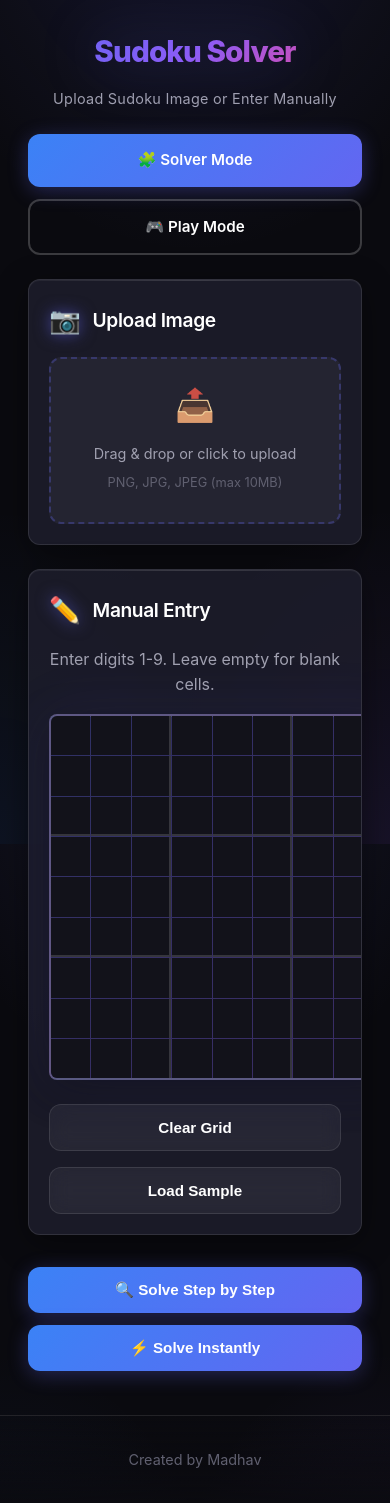
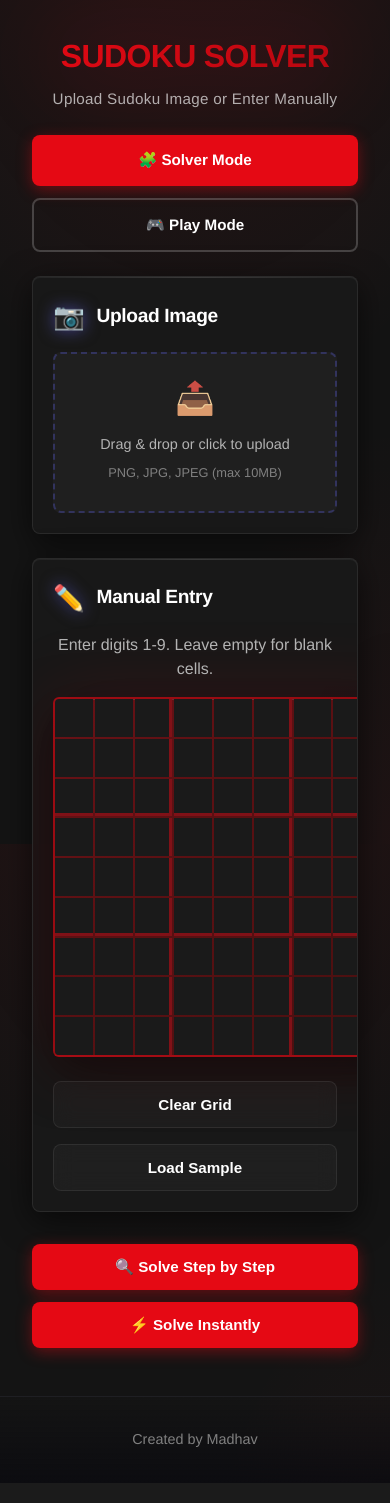
Before and after one commit to Madhav6524/sudoku-solver, a Flask app: page / in a window 390 px wide. Run offline with Flask 3, Linux system fonts and the light colour scheme.

Commit message:
Improve mobile Sudoku grid and cell sizing

```diff
--- a/static/style.css
+++ b/static/style.css
@@ -5,37 +5,37 @@
 
 /* ========== CSS Variables ========== */
 :root {
-    --bg-primary: #0a0a0f;
-    --bg-secondary: #12121a;
-    --bg-card: rgba(30, 30, 45, 0.8);
-    --bg-hover: #2a2a3a;
-    --bg-glass: rgba(255, 255, 255, 0.05);
+    --bg-primary: #141414;
+    --bg-secondary: #1a1a1a;
+    --bg-card: rgba(25, 25, 25, 0.95);
+    --bg-hover: #2d2d2d;
+    --bg-glass: rgba(255, 255, 255, 0.03);
     --text-primary: #ffffff;
-    --text-secondary: #a0a0b0;
-    --text-muted: #606070;
-    --accent-primary: #6366f1;
-    --accent-primary-hover: #818cf8;
-    --accent-red: #ef4444;
-    --accent-red-hover: #f87171;
-    --accent-green: #10b981;
-    --accent-green-light: #34d399;
-    --accent-blue: #3b82f6;
-    --accent-yellow: #f59e0b;
-    --accent-purple: #8b5cf6;
-    --accent-pink: #ec4899;
-    --gradient-primary: linear-gradient(135deg, #6366f1 0%, #8b5cf6 50%, #ec4899 100%);
-    --gradient-secondary: linear-gradient(135deg, #3b82f6 0%, #6366f1 100%);
-    --gradient-success: linear-gradient(135deg, #10b981 0%, #34d399 100%);
-    --border-color: rgba(255, 255, 255, 0.1);
-    --border-glow: rgba(99, 102, 241, 0.3);
-    --shadow-color: rgba(0, 0, 0, 0.4);
-    --shadow-glow: 0 0 40px rgba(99, 102, 241, 0.15);
-    --transition-fast: 0.2s cubic-bezier(0.4, 0, 0.2, 1);
-    --transition-medium: 0.3s cubic-bezier(0.4, 0, 0.2, 1);
-    --transition-bounce: 0.5s cubic-bezier(0.68, -0.55, 0.265, 1.55);
-    --border-radius: 12px;
-    --border-radius-lg: 20px;
-    --border-radius-xl: 28px;
+    --text-secondary: #b3b3b3;
+    --text-muted: #808080;
+    --accent-primary: #e50914;
+    --accent-primary-hover: #f40612;
+    --accent-red: #e50914;
+    --accent-red-hover: #f40612;
+    --accent-green: #46d369;
+    --accent-green-light: #5eda80;
+    --accent-blue: #0080ff;
+    --accent-yellow: #f5c518;
+    --accent-purple: #9b59b6;
+    --accent-pink: #e91e63;
+    --gradient-primary: linear-gradient(135deg, #e50914 0%, #b20710 100%);
+    --gradient-secondary: linear-gradient(135deg, #e50914 0%, #ff4444 100%);
+    --gradient-success: linear-gradient(135deg, #46d369 0%, #5eda80 100%);
+    --border-color: rgba(255, 255, 255, 0.08);
+    --border-glow: rgba(229, 9, 20, 0.4);
+    --shadow-color: rgba(0, 0, 0, 0.6);
+    --shadow-glow: 0 0 40px rgba(229, 9, 20, 0.2);
+    --transition-fast: 0.15s ease;
+    --transition-medium: 0.25s ease;
+    --transition-bounce: 0.4s cubic-bezier(0.68, -0.55, 0.265, 1.55);
+    --border-radius: 8px;
+    --border-radius-lg: 12px;
+    --border-radius-xl: 20px;
 }
 
 /* ========== Reset & Base ========== */
@@ -50,19 +50,20 @@ html {
 }
 
 body {
-    font-family: 'Inter', 'Segoe UI', 'Helvetica Neue', Arial, sans-serif;
+    font-family: 'Netflix Sans', 'Helvetica Neue', 'Segoe UI', Arial, sans-serif;
     background: var(--bg-primary);
     background-image:
-        radial-gradient(ellipse 80% 50% at 50% -20%, rgba(99, 102, 241, 0.15), transparent),
-        radial-gradient(ellipse 60% 40% at 100% 100%, rgba(139, 92, 246, 0.1), transparent),
-        radial-gradient(ellipse 60% 40% at 0% 100%, rgba(59, 130, 246, 0.08), transparent);
+        radial-gradient(ellipse 100% 80% at 50% -30%, rgba(229, 9, 20, 0.12), transparent),
+        radial-gradient(ellipse 50% 50% at 100% 100%, rgba(229, 9, 20, 0.05), transparent);
     background-attachment: fixed;
     color: var(--text-primary);
     min-height: 100vh;
     display: flex;
     flex-direction: column;
-    line-height: 1.6;
+    line-height: 1.5;
     overflow-x: hidden;
+    -webkit-font-smoothing: antialiased;
+    -moz-osx-font-smoothing: grayscale;
 }
 
 /* ========== Typography ========== */
@@ -98,14 +99,15 @@ h1, h2, h3, h4, h5, h6 {
 
 .header h1 {
     font-size: 3.5rem;
-    font-weight: 800;
+    font-weight: 900;
     background: var(--gradient-primary);
     -webkit-background-clip: text;
     -webkit-text-fill-color: transparent;
     background-clip: text;
-    margin-bottom: 0.75rem;
-    letter-spacing: -0.03em;
-    filter: drop-shadow(0 0 30px rgba(99, 102, 241, 0.4));
+    margin-bottom: 0.5rem;
+    letter-spacing: -0.02em;
+    text-transform: uppercase;
+    filter: drop-shadow(0 0 40px rgba(229, 9, 20, 0.5));
 }
 
 .header .subtitle {
@@ -264,20 +266,52 @@ h1, h2, h3, h4, h5, h6 {
     color: var(--text-muted);
 }
 
+/* Upload Success */
+.upload-success {
+    display: flex;
+    align-items: center;
+    justify-content: center;
+    gap: 0.5rem;
+    padding: 0.75rem;
+    background: rgba(70, 211, 105, 0.1);
+    border: 1px solid var(--accent-green);
+    border-radius: var(--border-radius);
+    color: var(--accent-green);
+    margin-bottom: 1rem;
+}
+
+.upload-success .success-icon {
+    font-size: 1.25rem;
+}
+
+.upload-success p {
+    margin: 0;
+    font-size: 0.9rem;
+}
+
+.play-uploaded-section {
+    text-align: center;
+}
+
+.play-uploaded-section .btn-success {
+    width: 100%;
+}
+
 /* ========== Sudoku Grid ========== */
 .sudoku-grid {
     display: grid;
     grid-template-columns: repeat(9, 1fr);
-    gap: 1px;
-    background: linear-gradient(135deg, rgba(99, 102, 241, 0.3), rgba(139, 92, 246, 0.3));
-    border: 3px solid rgba(255, 255, 255, 0.2);
+    gap: 2px;
+    background: linear-gradient(135deg, rgba(229, 9, 20, 0.4), rgba(180, 0, 0, 0.3));
+    border: 3px solid rgba(229, 9, 20, 0.5);
     border-radius: var(--border-radius);
     overflow: hidden;
     box-shadow:
-        0 10px 40px rgba(0, 0, 0, 0.3),
-        0 0 60px rgba(99, 102, 241, 0.1),
+        0 15px 50px rgba(0, 0, 0, 0.5),
+        0 0 80px rgba(229, 9, 20, 0.15),
         inset 0 1px 0 rgba(255, 255, 255, 0.1);
-    width: min(92vw, 360px);
+    width: min(95vw, 450px);
+    max-width: 450px;
     aspect-ratio: 1 / 1;
     margin: 0 auto;
 }
@@ -288,15 +322,15 @@ h1, h2, h3, h4, h5, h6 {
     align-items: center;
     justify-content: center;
     background: var(--bg-secondary);
-    font-size: clamp(1rem, 4vw, 1.5rem);
-    font-weight: 600;
+    font-size: clamp(1.1rem, 5vw, 1.75rem);
+    font-weight: 700;
     transition: all var(--transition-fast);
     position: relative;
 }
 
 /* 3x3 box borders */
 .sudoku-cell:nth-child(3n) {
-    border-right: 2px solid rgba(255, 255, 255, 0.15);
+    border-right: 3px solid rgba(229, 9, 20, 0.5);
 }
 
 .sudoku-cell:nth-child(9n) {
@@ -305,7 +339,7 @@ h1, h2, h3, h4, h5, h6 {
 
 .sudoku-cell:nth-child(n+19):nth-child(-n+27),
 .sudoku-cell:nth-child(n+46):nth-child(-n+54) {
-    border-bottom: 2px solid rgba(255, 255, 255, 0.15);
+    border-bottom: 3px solid rgba(229, 9, 20, 0.5);
 }
 
 /* Input cells */
@@ -318,13 +352,14 @@ h1, h2, h3, h4, h5, h6 {
     font-size: inherit;
     font-weight: inherit;
     color: var(--text-primary);
-    caret-color: var(--accent-primary);
+    caret-color: var(--accent-red);
     outline: none;
     transition: background var(--transition-fast);
 }
 
 .sudoku-cell input:focus {
-    background: rgba(99, 102, 241, 0.25);
+    background: rgba(229, 9, 20, 0.25);
+    box-shadow: inset 0 0 0 2px rgba(229, 9, 20, 0.5);
 }
 
 .sudoku-cell input::placeholder {
@@ -389,25 +424,28 @@ h1, h2, h3, h4, h5, h6 {
 }
 
 .btn-primary {
-    background: var(--gradient-secondary);
+    background: var(--accent-red);
     color: white;
-    box-shadow: 0 4px 20px rgba(99, 102, 241, 0.3);
+    box-shadow: 0 4px 15px rgba(229, 9, 20, 0.4);
+    font-weight: 600;
 }
 
 .btn-primary:hover {
-    transform: translateY(-2px);
-    box-shadow: 0 8px 30px rgba(99, 102, 241, 0.4);
+    background: var(--accent-red-hover);
+    transform: translateY(-1px);
+    box-shadow: 0 6px 25px rgba(229, 9, 20, 0.5);
 }
 
 .btn-gradient {
     background: var(--gradient-primary);
     color: white;
-    box-shadow: 0 4px 20px rgba(139, 92, 246, 0.3);
+    box-shadow: 0 4px 15px rgba(229, 9, 20, 0.4);
+    font-weight: 600;
 }
 
 .btn-gradient:hover {
-    transform: translateY(-2px);
-    box-shadow: 0 8px 30px rgba(139, 92, 246, 0.5);
+    transform: translateY(-1px);
+    box-shadow: 0 6px 25px rgba(229, 9, 20, 0.5);
 }
 
 .btn-secondary {
@@ -832,11 +870,11 @@ h1, h2, h3, h4, h5, h6 {
 /* ========== Responsive ========== */
 @media (max-width: 768px) {
     .header h1 {
-        font-size: 2.25rem;
+        font-size: 2.5rem;
     }
 
     .header .subtitle {
-        font-size: 0.95rem;
+        font-size: 1rem;
     }
 
     .input-methods {
@@ -849,7 +887,7 @@ h1, h2, h3, h4, h5, h6 {
     }
 
     .sudoku-grid {
-        width: min(90vw, 320px);
+        width: min(95vw, 380px);
     }
 
     .btn {
@@ -893,15 +931,15 @@ h1, h2, h3, h4, h5, h6 {
     }
 
     .header h1 {
-        font-size: 1.85rem;
+        font-size: 2rem;
     }
 
     .header .subtitle {
-        font-size: 0.9rem;
+        font-size: 0.95rem;
     }
 
     .container {
-        padding: 0.75rem;
+        padding: 1rem;
     }
 
     .card {
@@ -915,9 +953,14 @@ h1, h2, h3, h4, h5, h6 {
     }
 
     .sudoku-grid {
-        width: 94vw;
+        width: 96vw;
+        max-width: 360px;
         border-width: 2px;
-        border-radius: 8px;
+        border-radius: 6px;
+    }
+
+    .sudoku-cell {
+        font-size: clamp(1rem, 5.5vw, 1.5rem);
     }
 
     .upload-area {
```
